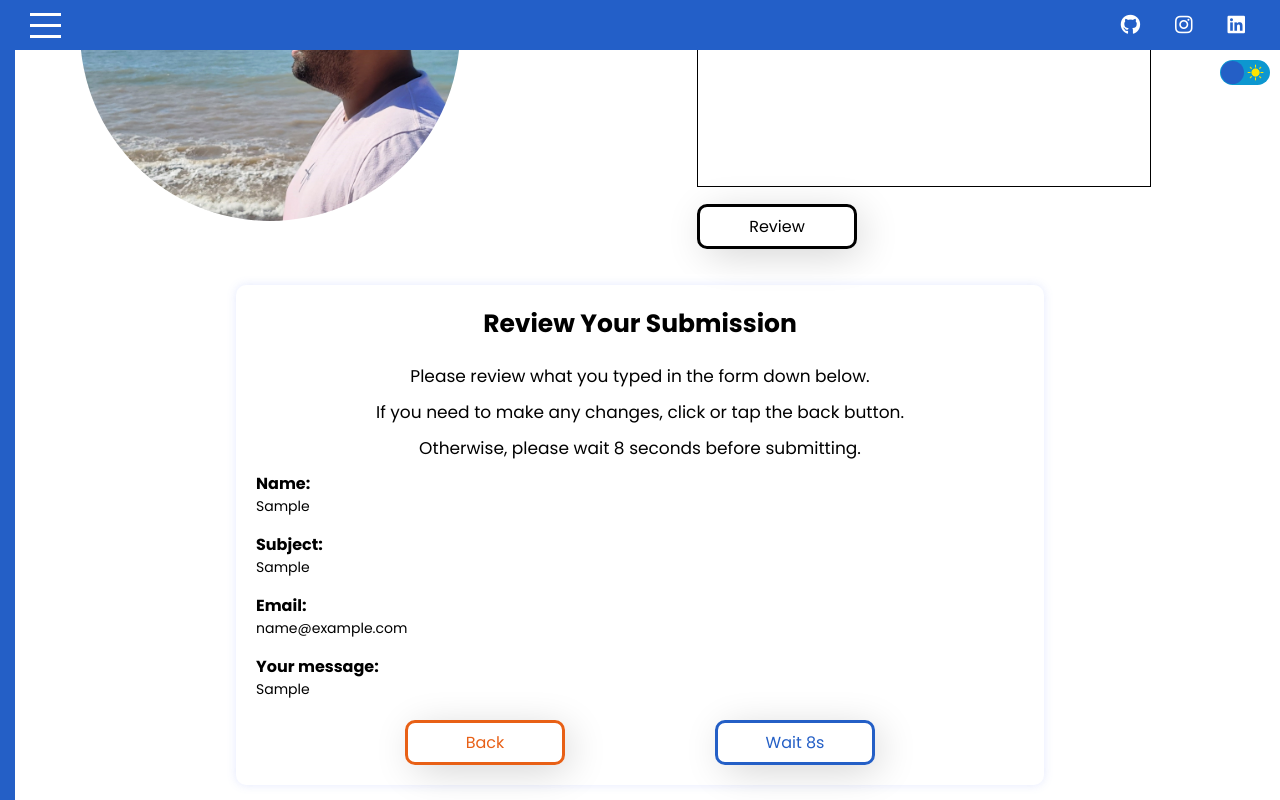
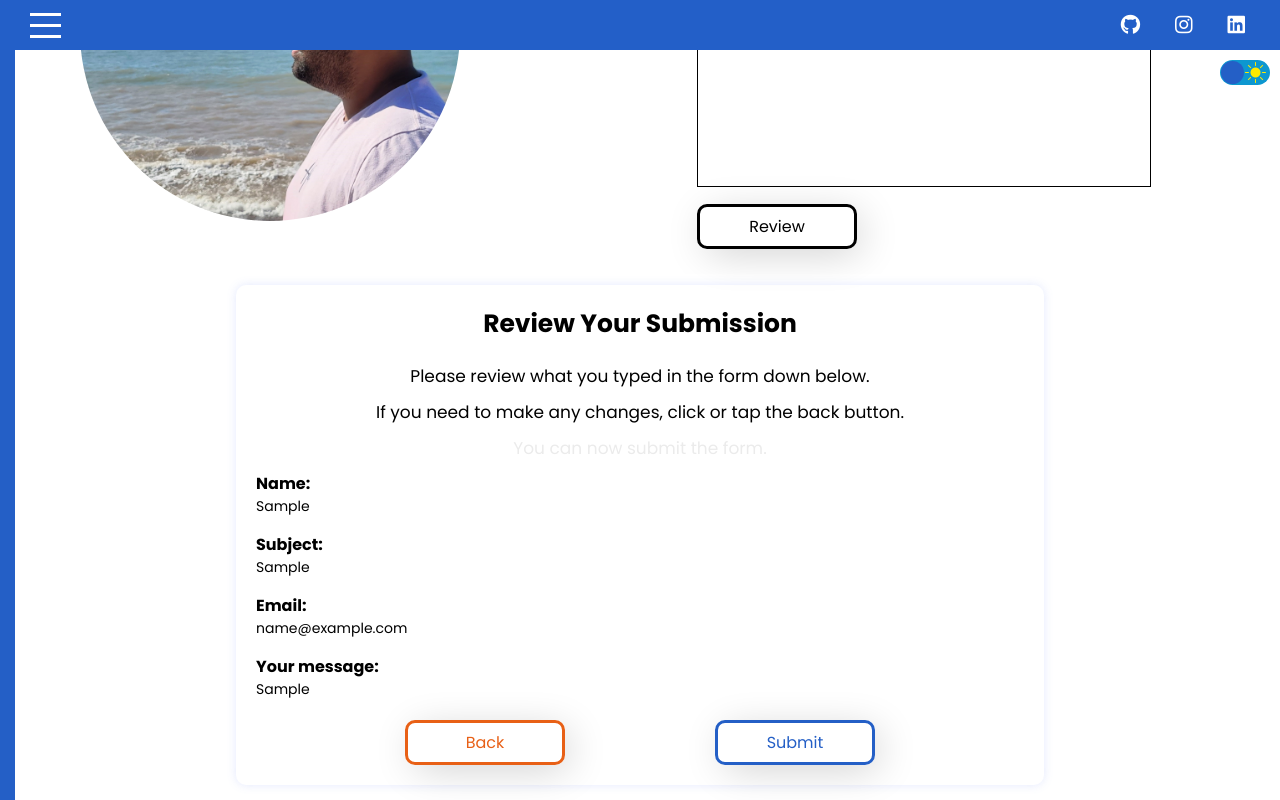
Before and after one commit to vm0303/Portfolio-Website-Using-React, a React (Create React App) app in the folder Portfolio/website/: page / in a window 1280 px wide. Both pictures are taken after typing "Sample", "Sample", "name@example.com", "Sample" into the empty fields and a click on the button "Review". Shown: the part 3067-3867 px from the top of the page. Built offline with nearby package versions, Linux system fonts and the light colour scheme.

Commit message:
- Resized the icons of the Sun and Moon. - Added custom styles to the toast - Replaced sun icon for App.jsx

```diff
--- a/Portfolio/website/package.json
+++ b/Portfolio/website/package.json
@@ -22,7 +22,8 @@
     "react-router-hash-link": "^2.4.3",
     "react-scripts": "5.0.1",
     "react-switch": "^7.0.0",
-    "react-toastify": "^9.1.3"
+    "react-toastify": "^9.1.3",
+    "reactjs-popup": "^2.0.6"
   },
   "scripts": {
     "start": "react-scripts start",
--- a/Portfolio/website/src/App.css
+++ b/Portfolio/website/src/App.css
@@ -24,11 +24,29 @@ body {
 
 }
 
-.toggle-icon {
-    width: 17px;
-    height: 17px;
+
+.light-tooltip {
+    background-color: #235fc8;
+    color: white;
+    border-radius: 5px;
+    padding: 5px;
+
 }
 
+/* Styles for tooltip in dark mode */
+.dark-tooltip {
+    background-color: #22b255;
+    color: black;
+    border-radius: 5px;
+    padding: 5px;
+}
+
+
+.toggle-icon {
+    width: 25px;
+    height: 25px;
+
+}
 
 
 @media only screen and (min-width: 280px) and (max-width: 319px) {
--- a/Portfolio/website/src/App.jsx
+++ b/Portfolio/website/src/App.jsx
@@ -3,7 +3,8 @@ import About from "./components/about/About";
 import Navbar from "./components/Navbar/Navbar";
 import ProjectList from "./components/ProjectList/ProjectList";
 import Contact from "./components/contact/Contact";
-import {createContext, useState} from "react";
+import {createContext, useEffect, useState} from "react";
+import Popup from 'reactjs-popup';
 
 import SideMenu from "./components/SideMenu/SideMenu";
 import Switch from "react-switch";
@@ -18,9 +19,24 @@ function App() {
     const [theme, setTheme] = useState("light");
     const [menuOpen, setMenuOpen] = useState(false);
     const [modalOpen, setModalOpen] = useState(false);
+    const [isMobileView, setIsMobileView] = useState(false);
+
     const toggleTheme = () => {
         setTheme((currentTheme) => (currentTheme === "light" ? "dark" : "light"));
     }
+
+    useEffect(() => {
+        const handleResize = () => {
+            setIsMobileView(window.innerWidth <= 768); // Adjust the breakpoint as per your design
+        };
+
+        window.addEventListener("resize", handleResize);
+        handleResize(); // Call the function once to initialize
+
+        return () => {
+            window.removeEventListener("resize", handleResize);
+        };
+    }, []);
     return (
         <ThemeContext.Provider value={{theme, toggleTheme}}>
 
@@ -33,6 +49,8 @@ function App() {
                 <Contact setMenuOpen={setMenuOpen}/>
                 <Fade effect="fade" delay={800}>
                     <div className="toggle-switch">
+                        <Popup
+                            trigger={
                                 <label htmlFor="icon-switch">
                                     <Switch
                                         checked={theme === "dark"}
@@ -41,47 +59,31 @@ function App() {
                                         onHandleColor="#22b255"
                                         offColor="#0d97d0"
                                         onColor="#53d882"
-
                                         width={50}
                                         height={25}
-
-                                uncheckedIcon={
-                                    <div
-                                        style={{
-                                            display: "flex",
-                                            justifyContent: "center",
-                                            alignItems: "center",
-                                            height: "100%",
-                                            paddingRight: 2
-                                        }}
-                                    >
-                                        <img src={sunPic} title="Sun icon by Icons8"
+                                        uncheckedIcon={<img src={sunPic} title="Sun icon by Icons8"
                                                             className="toggle-icon"
-                                             alt="An image of the sun from Icons8.com"/>
-                                    </div>
-                                }
-                                checkedIcon={
-                                    <div
-                                        style={{
-                                            display: "flex",
-                                            justifyContent: "center",
-                                            alignItems: "center",
-                                            height: "100%",
-                                            paddingRight: 2
-                                        }}
-                                    >
-                                        <img src={moonPic}
-                                             title="Moon icon by Icons8"
+                                                            alt="An image of the sun from Icons8.com"/>}
+                                        checkedIcon={<img src={moonPic} title="Moon icon by Icons8"
                                                           className="toggle-icon"
-                                             alt="An image of the moon from Icons8.com"/>
-                                    </div>
-                                }
+                                                          alt="An image of the moon from Icons8.com"/>}
                                         className="react-switch"
                                         id="icon-switch"
                                     />
                                 </label>
+                            }
+                            position={isMobileView ? "left top" : "left top"}
+                            on={isMobileView ? "click" : "hover"} // Change the 'on' prop based on mobile view
+                            arrow={true} // Ensure the arrow is shown
+                            arrowStyle={{color: theme === "dark" ? "#22b255" : "#235fc8"}} // Set color based on theme
+                        >
+                            <div className={`tooltip ${theme === "light" ? "light-tooltip" : "dark-tooltip"}`}>
+                                {theme === "light" ? "Light" : "Dark"} mode
+                            </div>
+                        </Popup>
                     </div>
                 </Fade>
+
 
             </div>
         </ThemeContext.Provider>
--- a/Portfolio/website/src/components/contact/Contact.css
+++ b/Portfolio/website/src/components/contact/Contact.css
@@ -313,6 +313,25 @@ form {
     box-shadow: 0 0 10px rgba(255, 255, 255, 0.34); /* Drop shadow for depth */
 }
 
+#light .toast-message {
+    background: black;
+    color: white;
+}
+
+#dark .toast-message {
+    background: white;
+    color: black;
+}
+
+
+#light .Toastify__progress-bar {
+    color: #235fc8;
+}
+
+#dark .Toastify__progress-bar {
+    color: #22b255;
+}
+
 .container-review.active {
     opacity: 1;
 }
@@ -370,6 +389,7 @@ form {
     }
 }
 
+
 .animate-fade-in {
     animation: fadeIn 0.5s ease-in-out forwards;
 }
@@ -377,6 +397,7 @@ form {
 .animate-fade-out {
     animation: fadeOut 0.5s ease-in-out forwards;
 }
+
 
 /* Modal Buttons */
 .review-form-buttons {
@@ -569,8 +590,6 @@ form {
 }
 
 
-
-
 @media (hover: hover) {
 
     #light .review-button:hover {
--- a/Portfolio/website/src/components/contact/Contact.jsx
+++ b/Portfolio/website/src/components/contact/Contact.jsx
@@ -3,12 +3,13 @@ import './Contact.css';
 import Avatar from '../../image/Vishal-Contact.jpg';
 import {Fade} from 'react-reveal';
 import InputForm from './InputForm';
-import {Slide, ToastContainer} from 'react-toastify';
+import {Slide, toast, ToastContainer} from 'react-toastify';
 import 'react-toastify/dist/ReactToastify.css';
 
 const Contact = ({setMenuOpen}) => {
     const [focused, setFocus] = useState(false);
     const [scrollLimit, setScrollLimit] = useState(2150);
+    const [submitting, setSubmitting] = useState(false);
     const handleFocus = () => {
         setFocus(true);
     };
@@ -28,7 +29,6 @@ const Contact = ({setMenuOpen}) => {
     const [reviewActive, setReviewActive] = useState(false);
     const [countdown, setCountdown] = useState(0); // Countdown state
     const [flash, setFlash] = useState(false); // Flash state
-
     const [inputs, setInputs] = useState([
         {
             id: 1,
@@ -94,7 +94,7 @@ const Contact = ({setMenuOpen}) => {
         if (containerReviewRef.current && reviewActive) {
             containerReviewRef.current.scrollIntoView({behavior: 'smooth'});
             // Start the countdown when reviewActive becomes true
-            setCountdown(10);
+            setCountdown(2);
         }
     }, [reviewActive]);
 
@@ -152,7 +152,7 @@ const Contact = ({setMenuOpen}) => {
         }
         setReviewActive(true);
         // Start the countdown when reviewActive becomes true
-        setCountdown(10);
+        setCountdown(2);
     };
 
     useEffect(() => {
@@ -166,6 +166,41 @@ const Contact = ({setMenuOpen}) => {
             setTimeout(() => clearInterval(interval), 5000);
         }
     }, [countdown]);
+
+    const handleSubmitButtonClick = async () => {
+        if (!submitting) {
+            setSubmitting(true); // Set submitting state to true
+            // Perform any additional actions before submission if needed
+
+            // Simulate submission delay
+            setTimeout(() => {
+                // Reset states after submission
+                setSubmitting(false);
+                setCountdown(0);
+                // Close the review section
+                setReviewActive(false);
+                // Disable the review button
+                // Disable the form's input fields
+                // This can be done by updating the input array to include a "disabled" property
+                const updatedInputs = inputs.map(input => ({...input, disabled: true}));
+                setInputs(updatedInputs);
+                toast.success("Thank you! The form has been submitted. " +
+                    "Please give me a few hours or so to reach back to you.",
+                    {
+                        className: "toast-message",
+                        position: "bottom-right",
+                        hideProgressBar: false,
+                        closeOnClick: true,
+                        pauseOnHover: true,
+                        transition: Slide
+                    });
+
+            }, 3000); // Adjust the delay as needed
+
+
+        }
+    };
+
 
     return (
         <Fade effect="fade" delay={700}>
@@ -217,8 +252,7 @@ const Contact = ({setMenuOpen}) => {
                                 <p>Review</p>
                             </button>
                         </form>
-
-                        <ToastContainer position="bottom-right" transition={Slide}/>
+                        <ToastContainer className="toastMessage"/>
                     </div>
                 </div>
                 <div
@@ -252,11 +286,17 @@ const Contact = ({setMenuOpen}) => {
                         >
                             <p>Back</p>
                         </button>
-                        <button type="submit" className="submit-button" disabled={countdown > 0}>
-                            <p>{countdown > 0 ? `Wait ${countdown}s` : 'Submit'}</p>
+                        <button
+                            type="submit"
+                            className="submit-button"
+                            disabled={countdown > 0 || submitting}
+                            onClick={handleSubmitButtonClick}
+                        >
+                            <p>{submitting ? "Submitting" : (countdown > 0 ? `Wait ${countdown}s` : 'Submit')}</p>
                         </button>
                     </div>
                 </div>
+
             </div>
         </Fade>
     );
```
Also changed, not shown: Portfolio/website/src/image/theSun.png, 1 other file (tests, documents, lock files or other folders). Lines whose indentation alone changed are shown as unchanged.
